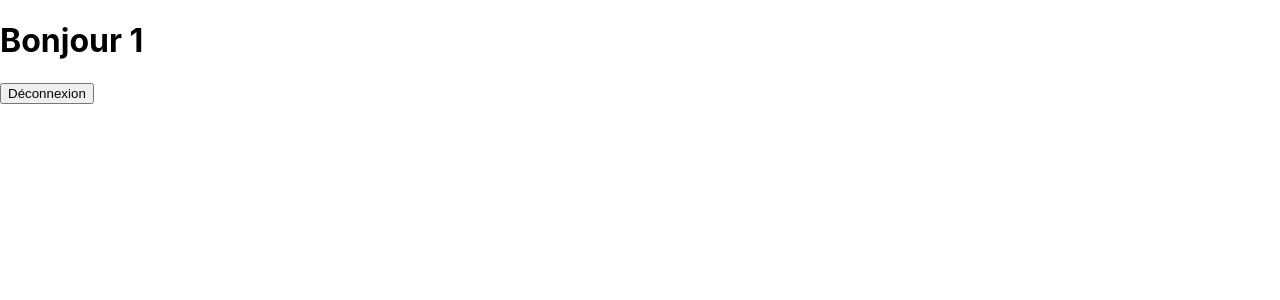
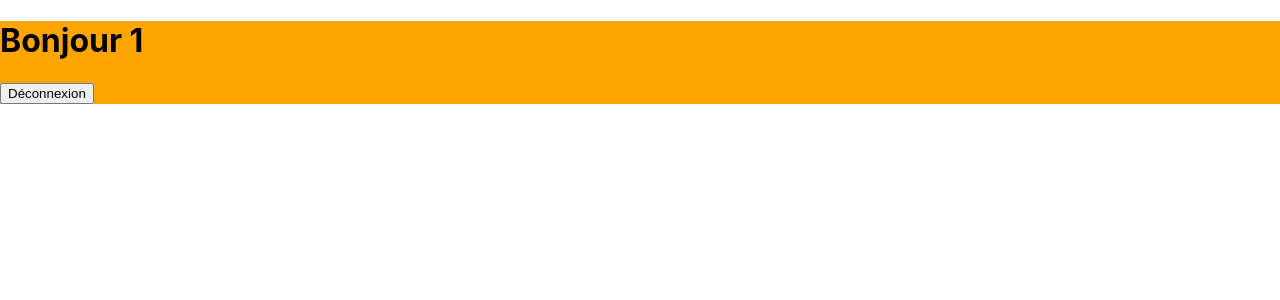
Before and after one commit to rastacool/crazee-burger, a React (Create React App) app: page /order/1 in a window 1280 px wide. Shown: the top 300 px of the page. Built offline with nearby package versions, Linux system fonts and the light colour scheme.

Commit message:
💄  order page style

```diff
--- a/src/components/pages/order/OrderPage.js
+++ b/src/components/pages/order/OrderPage.js
@@ -1,18 +1,24 @@
-import { Link, useParams } from "react-router-dom"
+import { Link, useParams } from "react-router-dom";
+import styled from "styled-components";
 
 export default function OrderPage() {
   // state
-  const { username } = useParams()
+  const { username } = useParams();
 
   // comportements
 
   //affichage
   return (
+    <OrderPageStyle>
       <div>
         <h1>Bonjour {username}</h1>
         <Link to="/">
           <button>Déconnexion</button>
         </Link>
       </div>
-  )
+    </OrderPageStyle>
+  );
 }
+const OrderPageStyle = styled.div`
+  background-color: orange;
+`;
```
Lines whose indentation alone changed are shown as unchanged.
